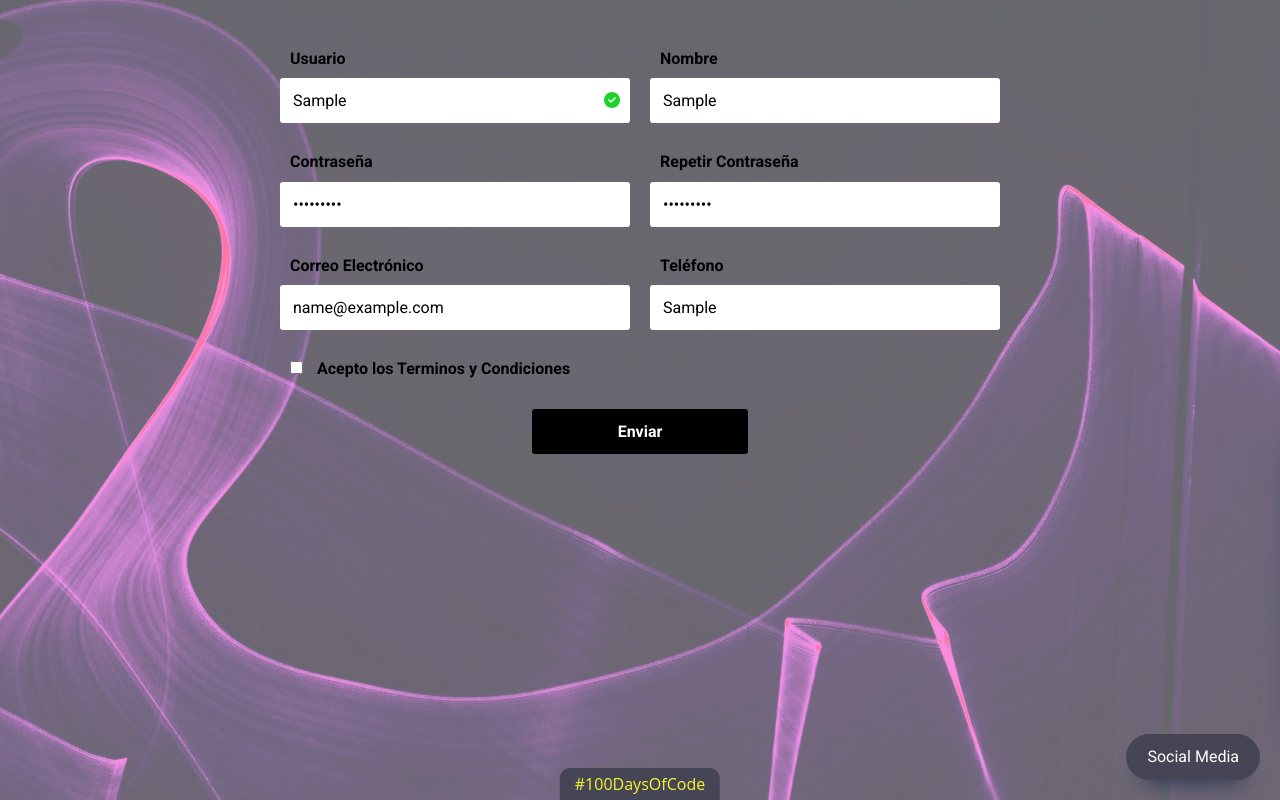
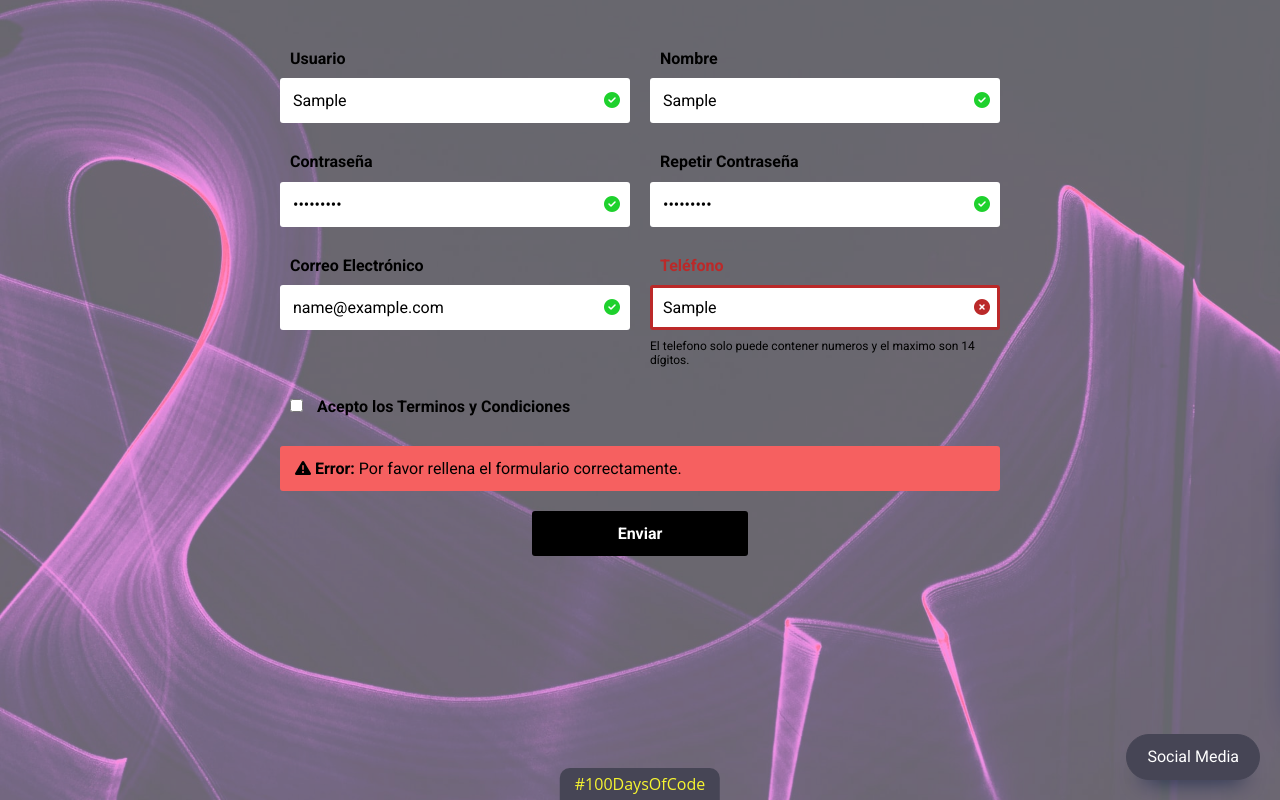
Before and after one commit to JFelixZuniga/formulario-validacion, a website: page index.html in a window 1280 px wide. Both pictures are taken after typing "Sample", "Sample", "Sample123", "Sample123", "name@example.com", "Sample" into the empty fields and a click on the button "Enviar". Drawn offline with nearby package versions, Linux system fonts and the light colour scheme.

Commit message:
5to commit, JS finalizado

```diff
--- a/css/estilos.css
+++ b/css/estilos.css
@@ -162,12 +162,13 @@ main {
     font-size: 8px;
   }
   main {
-  width: 90%;
-  margin: auto;
-  padding: 10px;
-}
+    width: 90%;
+    margin: auto;
+    padding: 10px;
+  }
   .formulario {
     grid-template-columns: 1fr;
+    gap: 1rem;
   }
   .formulario__grupo-terminos,
   .formulario__mensaje,
@@ -178,29 +179,6 @@ main {
     width: 100%;
   }
 }
-
-/*
-.hero {
-    width: 100%;
-    height: 100vh;
-    background: url('../hero_background.jpg') center no-repeat;
-    background-size: cover;
-    display: flex;
-    align-items: center;
-    text-align: center;
-    position: relative;
-    z-index: 0;
-}
-.hero::before {
-    content: '';
-    position: absolute;
-    top: 0;
-    left: 0;
-    width: inherit;
-    height: inherit;
-    background-color: rgba(255, 255,255,.1);
-    z-index: -1;
-} */
 
 /************* Social Panel styles *************/
 .social-panel-container {
--- a/js/formulario.js
+++ b/js/formulario.js
@@ -3,70 +3,162 @@ const inputs = document.querySelectorAll("#formulario input");
 
 const expresiones = {
   usuario: /^[a-zA-Z0-9\_\-]{4,16}$/, // Letras, numeros, guion y guion_bajo
-  nombre: /^[a-zA-ZÀ-ÿ\s]{1,40}$/, // Letras y espacios, pueden llevar acentos.
+  nombre: /^[a-zA-ZÀ-ÿ0-9\s\_\-]{1,40}$/, // Letras, números y espacios, pueden llevar acentos.
   password: /^.{4,12}$/, // 4 a 12 digitos.
   correo: /^[a-zA-Z0-9_.+-]+@[a-zA-Z0-9-]+\.[a-zA-Z0-9-.]+$/,
   telefono: /^\d{7,14}$/, // 7 a 14 numeros.
 };
 
+const campos = {
+  usuario: false,
+  nombre: false,
+  password: false,
+  correo: false,
+  telefono: false,
+};
+
 const validarFormulario = (e) => {
   switch (e.target.name) {
     case "usuario":
-      if (expresiones.usuario.test(e.target.value)) {
-        document
-          .getElementById("grupo__usuario")
-          .classList.remove("formulario__grupo-incorrecto");
-        document
-          .getElementById("grupo__usuario")
-          .classList.add("formulario__grupo-correcto");
-        document
-          .querySelector("#grupo__usuario i")
-          .classList.add("fa-check-circle");
-        document
-          .querySelector("#grupo__usuario i")
-          .classList.remove("fa-times-circle");
-        document
-          .querySelector("#grupo__usuario .formulario__input-error")
-          .classList.remove("formulario__input-error-activo");
-      } else {
-        //en caso de ser FALSE, le agregamos la siguiente clase
-        document
-          .getElementById("grupo__usuario")
-          .classList.add("formulario__grupo-incorrecto");
-        document
-          .getElementById("grupo__usuario")
-          .classList.remove("formulario__grupo-correcto");
-        document
-          .querySelector("#grupo__usuario i")
-          .classList.add("fa-times-circle");
-        document
-          .querySelector("#grupo__usuario i")
-          .classList.remove("fa-check-circle");
-        document
-          .querySelector("#grupo__usuario .formulario__input-error")
-          .classList.add("formulario__input-error-activo");
-      }
+      validarCampo(expresiones.usuario, e.target, "usuario");
       break;
     case "nombre":
+      validarCampo(expresiones.nombre, e.target, "nombre");
       break;
     case "password":
+      validarCampo(expresiones.password, e.target, "password");
+      validarPassword2();
       break;
     case "password2":
+      validarPassword2();
       break;
     case "correo":
+      validarCampo(expresiones.correo, e.target, "correo");
       break;
     case "telefono":
+      validarCampo(expresiones.telefono, e.target, "telefono");
       break;
   }
 };
 
-formulario.addEventListener("submit", (evento) => {
-  evento.preventDefault();
-});
+const validarCampo = (expresion, input, campo) => {
+  if (expresion.test(input.value)) {
+    document
+      .getElementById(`grupo__${campo}`)
+      .classList.remove("formulario__grupo-incorrecto");
+    document
+      .getElementById(`grupo__${campo}`)
+      .classList.add("formulario__grupo-correcto");
+    document
+      .querySelector(`#grupo__${campo} i`)
+      .classList.add("fa-check-circle");
+    document
+      .querySelector(`#grupo__${campo} i`)
+      .classList.remove("fa-times-circle");
+    document
+      .querySelector(`#grupo__${campo} .formulario__input-error`)
+      .classList.remove("formulario__input-error-activo");
+    campos[campo] = true;
+  } else {
+    //en caso de ser FALSE, le agregamos la siguiente clase
+    document
+      .getElementById(`grupo__${campo}`)
+      .classList.add("formulario__grupo-incorrecto");
+    document
+      .getElementById(`grupo__${campo}`)
+      .classList.remove("formulario__grupo-correcto");
+    document
+      .querySelector(`#grupo__${campo} i`)
+      .classList.add("fa-times-circle");
+    document
+      .querySelector(`#grupo__${campo} i`)
+      .classList.remove("fa-check-circle");
+    document
+      .querySelector(`#grupo__${campo} .formulario__input-error`)
+      .classList.add("formulario__input-error-activo");
+    campos[campo] = false;
+  }
+};
+
+const validarPassword2 = () => {
+  const inputPassword1 = document.getElementById("password");
+  const inputPassword2 = document.getElementById("password2");
+  //si PASS1 es distinto a PASS2...
+  if (inputPassword1.value !== inputPassword2.value) {
+    document
+      .getElementById("grupo__password2")
+      .classList.add("formulario__grupo-incorrecto");
+    document
+      .getElementById("grupo__password2")
+      .classList.remove("formulario__grupo-correcto");
+    document
+      .querySelector("#grupo__password2 i")
+      .classList.add("fa-times-circle");
+    document
+      .querySelector("#grupo__password2 i")
+      .classList.remove("fa-check-circle");
+    document
+      .querySelector("#grupo__password2 .formulario__input-error")
+      .classList.add("formulario__input-error-activo");
+    campos["password"] = false;
+  } else {
+    document
+      .getElementById("grupo__password2")
+      .classList.remove("formulario__grupo-incorrecto");
+    document
+      .getElementById("grupo__password2")
+      .classList.add("formulario__grupo-correcto");
+    document
+      .querySelector("#grupo__password2 i")
+      .classList.remove("fa-times-circle");
+    document
+      .querySelector("#grupo__password2 i")
+      .classList.add("fa-check-circle");
+    document
+      .querySelector("#grupo__password2 .formulario__input-error")
+      .classList.remove("formulario__input-error-activo");
+    campos["password"] = true;
+  }
+};
 
 inputs.forEach((input) => {
   input.addEventListener("keyup", validarFormulario);
   input.addEventListener("blur", validarFormulario);
+});
+
+formulario.addEventListener("submit", (e) => {
+  e.preventDefault();
+
+  const terminos = document.getElementById("terminos");
+  if (
+    campos.usuario &&
+    campos.nombre &&
+    campos.password &&
+    campos.correo &&
+    campos.telefono &&
+    terminos.checked
+  ) {
+    formulario.reset();
+
+    document
+      .getElementById("formulario__mensaje-exito")
+      .classList.add("formulario__mensaje-exito-activo");
+    setTimeout(() => {
+      document
+        .getElementById("formulario__mensaje-exito")
+        .classList.remove("formulario__mensaje-exito-activo");
+    }, 3000);
+
+    document
+      .querySelectorAll(".formulario__grupo-correcto")
+      .forEach((icono) => {
+        icono.classList.remove("formulario__grupo-correcto");
+      });
+  } else {
+    document
+      .getElementById("formulario__mensaje")
+      .classList.add("formulario__mensaje-activo");
+  }
 });
 
 // SOCIAL PANEL JS
```
